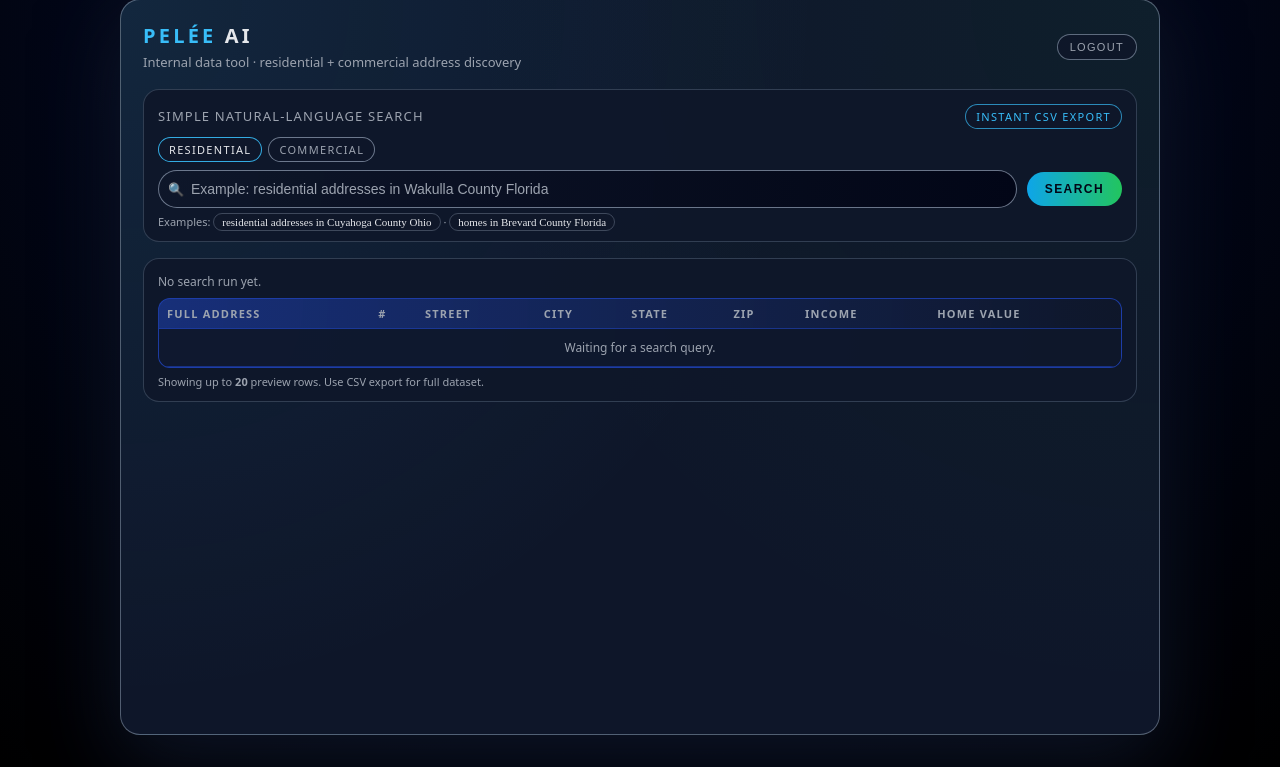
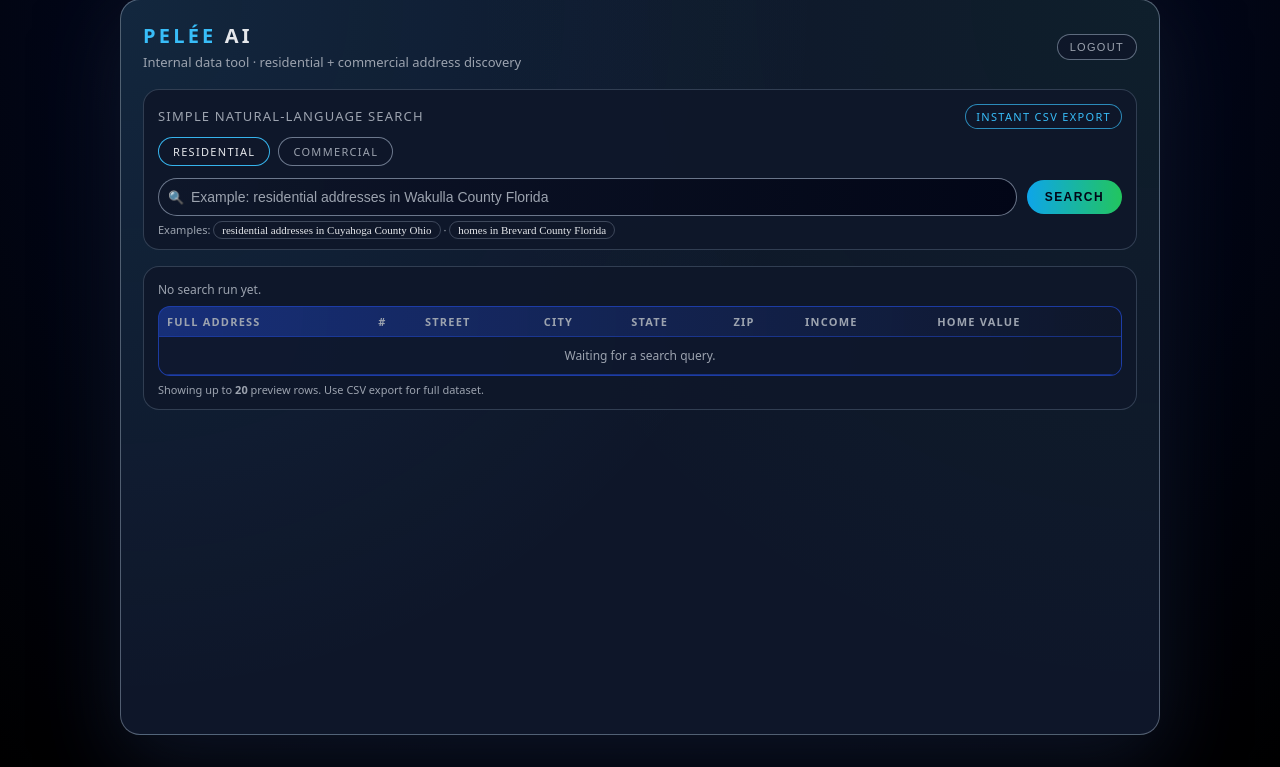
Before and after one commit to ccjackb22/Pelee.Residential, a Flask app: page / in a window 1280 px wide. Shown: the part 33-800 px from the top of the page. Run offline with Flask 3, Linux system fonts and the light colour scheme; the visitor is signed in with stand-in values (Sample User, id 1).

Commit message:
Update index.html

```diff
--- a/templates/index.html
+++ b/templates/index.html
@@ -17,9 +17,7 @@
             --danger: #fecaca;
         }
 
-        * {
-            box-sizing: border-box;
-        }
+        * { box-sizing: border-box; }
 
         body {
             margin: 0;
@@ -64,10 +62,7 @@
             font-size: 20px;
             letter-spacing: 0.16em;
         }
-
-        .logo span {
-            color: var(--accent);
-        }
+        .logo span { color: var(--accent); }
 
         .tagline {
             font-size: 13px;
@@ -136,6 +131,30 @@
             background: rgba(15,23,42,0.85);
         }
 
+        .mode-row {
+            display: flex;
+            gap: 8px;
+            margin-bottom: 12px;
+        }
+
+        .mode-pill {
+            font-size: 11px;
+            text-transform: uppercase;
+            letter-spacing: 0.12em;
+            border-radius: 999px;
+            padding: 6px 14px;
+            border: 1px solid rgba(148,163,184,0.7);
+            background: rgba(15,23,42,0.9);
+            color: var(--text-muted);
+            text-decoration: none;
+        }
+
+        .mode-pill.active {
+            border-color: rgba(56,189,248,0.95);
+            background: rgba(15,23,42,1);
+            color: #e5e7eb;
+        }
+
         .search-row {
             display: flex;
             flex-direction: column;
@@ -165,9 +184,7 @@
             outline: none;
         }
 
-        .search-input::placeholder {
-            color: var(--text-muted);
-        }
+        .search-input::placeholder { color: var(--text-muted); }
 
         .search-icon {
             position: absolute;
@@ -189,12 +206,9 @@
             cursor: pointer;
             background: linear-gradient(90deg, #0ea5e9, #22c55e);
             color: #020617;
-            white-space: nowrap;
         }
 
-        .btn-primary:hover {
-            filter: brightness(1.05);
-        }
+        .btn-primary:hover { filter: brightness(1.05); }
 
         .hint-row {
             margin-top: 6px;
@@ -231,29 +245,7 @@
             margin-bottom: 8px;
         }
 
-        .results-header strong {
-            color: #e5e7eb;
-        }
-
-        .download-form {
-            margin: 0;
-        }
-
-        .btn-secondary {
-            border-radius: 999px;
-            border: 1px solid rgba(148,163,184,0.9);
-            background: rgba(15,23,42,0.9);
-            color: var(--text-muted);
-            font-size: 11px;
-            text-transform: uppercase;
-            letter-spacing: 0.12em;
-            padding: 6px 12px;
-            cursor: pointer;
-        }
-
-        .btn-secondary:hover {
-            color: #e5e7eb;
-        }
+        .results-header strong { color: #e5e7eb; }
 
         .results-table-wrap {
             border-radius: 12px;
@@ -285,11 +277,9 @@
         .results-table tbody tr:nth-child(even) {
             background: rgba(15,23,42,0.85);
         }
-
         .results-table tbody tr:nth-child(odd) {
             background: rgba(15,23,42,0.93);
         }
-
         .results-table tbody tr:hover {
             background: rgba(15,23,42,1);
         }
@@ -315,32 +305,6 @@
             font-size: 11px;
             color: var(--text-muted);
         }
-
-        .mode-row {
-            display: inline-flex;
-            gap: 6px;
-            margin-bottom: 8px;
-        }
-
-        .mode-pill {
-            font-size: 11px;
-            letter-spacing: 0.12em;
-            text-transform: uppercase;
-            border-radius: 999px;
-            border: 1px solid rgba(148,163,184,0.7);
-            padding: 4px 10px;
-            background: rgba(15,23,42,0.9);
-            color: var(--text-muted);
-            cursor: pointer;
-        }
-
-        .mode-pill.active {
-            border-color: rgba(56,189,248,0.9);
-            background: rgba(15,23,42,1);
-            color: #e5e7eb;
-        }
-
-        .mode-row input { display:none; }
     </style>
 </head>
 
@@ -368,20 +332,20 @@
                 <div class="pill">Instant CSV export</div>
             </div>
 
-            <form method="POST" action="{{ url_for('search') }}">
+            <!-- MODE SWITCH (GET LINKS, NOT RADIO BUTTONS) -->
             <div class="mode-row">
-                    <label class="mode-pill {% if mode != 'commercial' %}active{% endif %}">
-                        <input type="radio" name="mode" value="residential"
-                               {% if mode != 'commercial' %}checked{% endif %}>
+                <a href="/?mode=residential"
+                   class="mode-pill {% if mode != 'commercial' %}active{% endif %}">
                     Residential
-                    </label>
-                    <label class="mode-pill {% if mode == 'commercial' %}active{% endif %}">
-                        <input type="radio" name="mode" value="commercial"
-                               {% if mode == 'commercial' %}checked{% endif %}>
+                </a>
+                <a href="/?mode=commercial"
+                   class="mode-pill {% if mode == 'commercial' %}active{% endif %}">
                     Commercial
-                    </label>
+                </a>
             </div>
 
+            <!-- SEARCH FORM -->
+            <form method="POST" action="{{ url_for('search', mode=mode) }}">
                 <div class="search-row">
                     <div class="search-input-wrap">
                         <span class="search-icon">🔍</span>
@@ -411,15 +375,12 @@
                 {% endif %}
             </div>
 
-            {% if error %}
-            <div class="error">{{ error }}</div>
-            {% endif %}
-            {% if commercial_error %}
-            <div class="error">{{ commercial_error }}</div>
-            {% endif %}
+            {% if error %}<div class="error">{{ error }}</div>{% endif %}
+            {% if commercial_error %}<div class="error">{{ commercial_error }}</div>{% endif %}
         </section>
 
         {% if mode == 'residential' %}
+
         <!-- RESIDENTIAL RESULTS -->
         <section class="panel">
             <div class="results-header">
@@ -456,7 +417,6 @@
                         </tr>
                     </thead>
                     <tbody>
-
                         {% if results %}
                             {% for r in results %}
                             <tr>
@@ -466,7 +426,6 @@
                                 <td>{{ r.city }}</td>
                                 <td>{{ r.state }}</td>
                                 <td>{{ r.zip }}</td>
-
                                 <td>
                                     {% if r.income %}
                                         <span class="metric-pill income">
@@ -474,7 +433,6 @@
                                         </span>
                                     {% endif %}
                                 </td>
-
                                 <td>
                                     {% if r.home_value %}
                                         <span class="metric-pill">
@@ -487,15 +445,11 @@
                         {% else %}
                             <tr>
                                 <td colspan="8" style="text-align:center; color:var(--text-muted); padding:10px;">
-                                {% if location %}
-                                    No preview results.
-                                {% else %}
-                                    Waiting for a search query.
-                                {% endif %}
+                                    {% if location %}No preview results.
+                                    {% else %}Waiting for a search query.{% endif %}
                                 </td>
                             </tr>
                         {% endif %}
-
                     </tbody>
                 </table>
             </div>
@@ -507,6 +461,7 @@
         </section>
 
         {% else %}
+
         <!-- COMMERCIAL RESULTS -->
         <section class="panel">
             <div class="results-header">
@@ -514,11 +469,8 @@
                     Showing <strong>{{ commercial_results|length }}</strong> results for
                     <strong>{{ query }}</strong>
                 {% else %}
-                    {% if query %}
-                        No commercial results found.
-                    {% else %}
-                        No search run yet.
-                    {% endif %}
+                    {% if query %}No commercial results found.
+                    {% else %}No search run yet.{% endif %}
                 {% endif %}
             </div>
 
@@ -534,7 +486,6 @@
                         </tr>
                     </thead>
                     <tbody>
-
                         {% if commercial_results %}
                             {% for r in commercial_results %}
                             <tr>
@@ -543,8 +494,12 @@
                                 <td>{{ r.Phone }}</td>
                                 <td>
                                     {% if r.Website != "N/A" %}
-                                    <a href="{{ r.Website }}" style="color:#93c5fd;" target="_blank">Website</a>
-                                {% else %} N/A {% endif %}
+                                        <a href="{{ r.Website }}" style="color:#93c5fd;" target="_blank">
+                                            Website
+                                        </a>
+                                    {% else %}
+                                        N/A
+                                    {% endif %}
                                 </td>
                                 <td>{{ r.Hours }}</td>
                             </tr>
@@ -556,7 +511,6 @@
                                 </td>
                             </tr>
                         {% endif %}
-
                     </tbody>
                 </table>
             </div>
@@ -565,6 +519,7 @@
                 Commercial lookups are powered by Google Places.
             </div>
         </section>
+
         {% endif %}
 
     </main>
```
Lines whose indentation alone changed are shown as unchanged.
